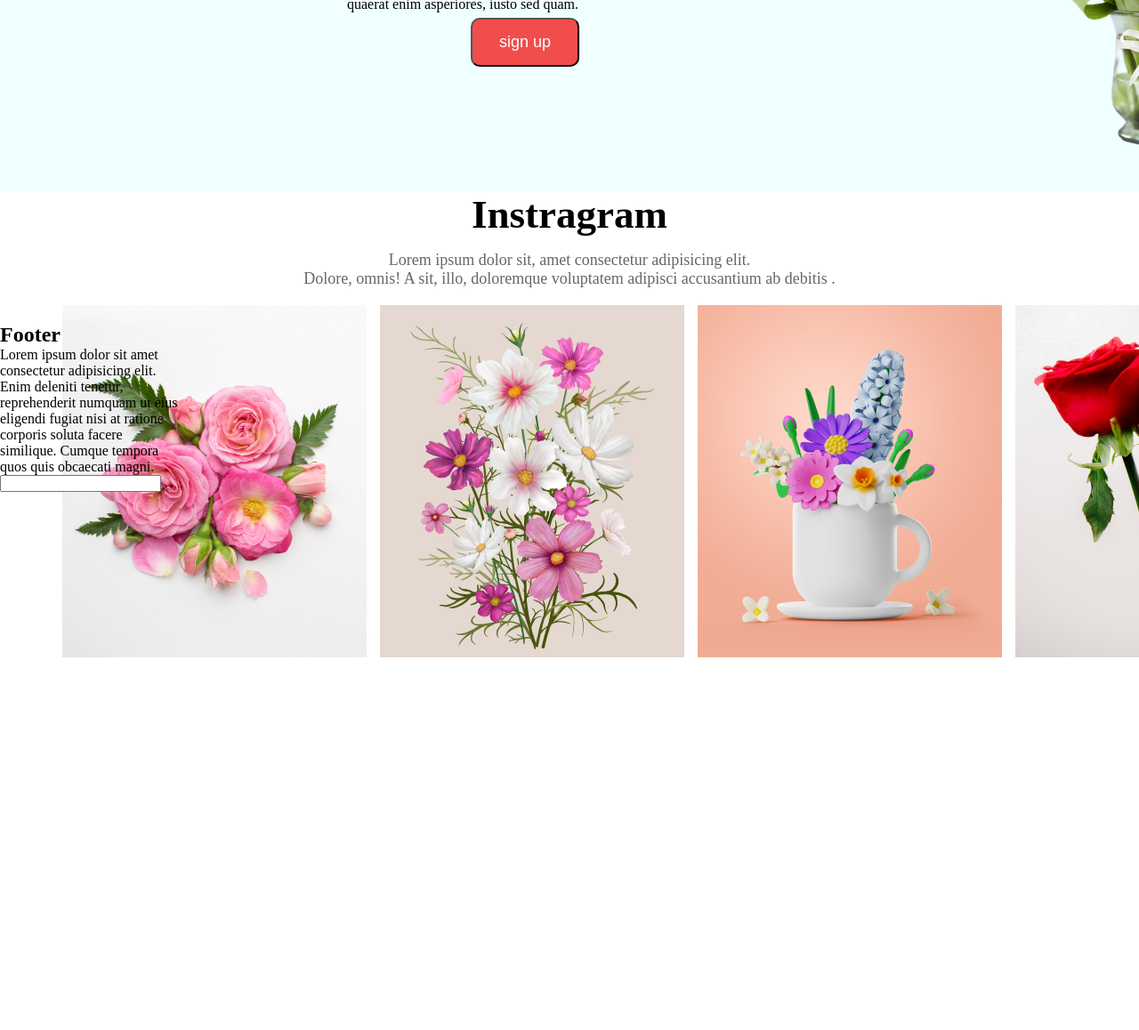
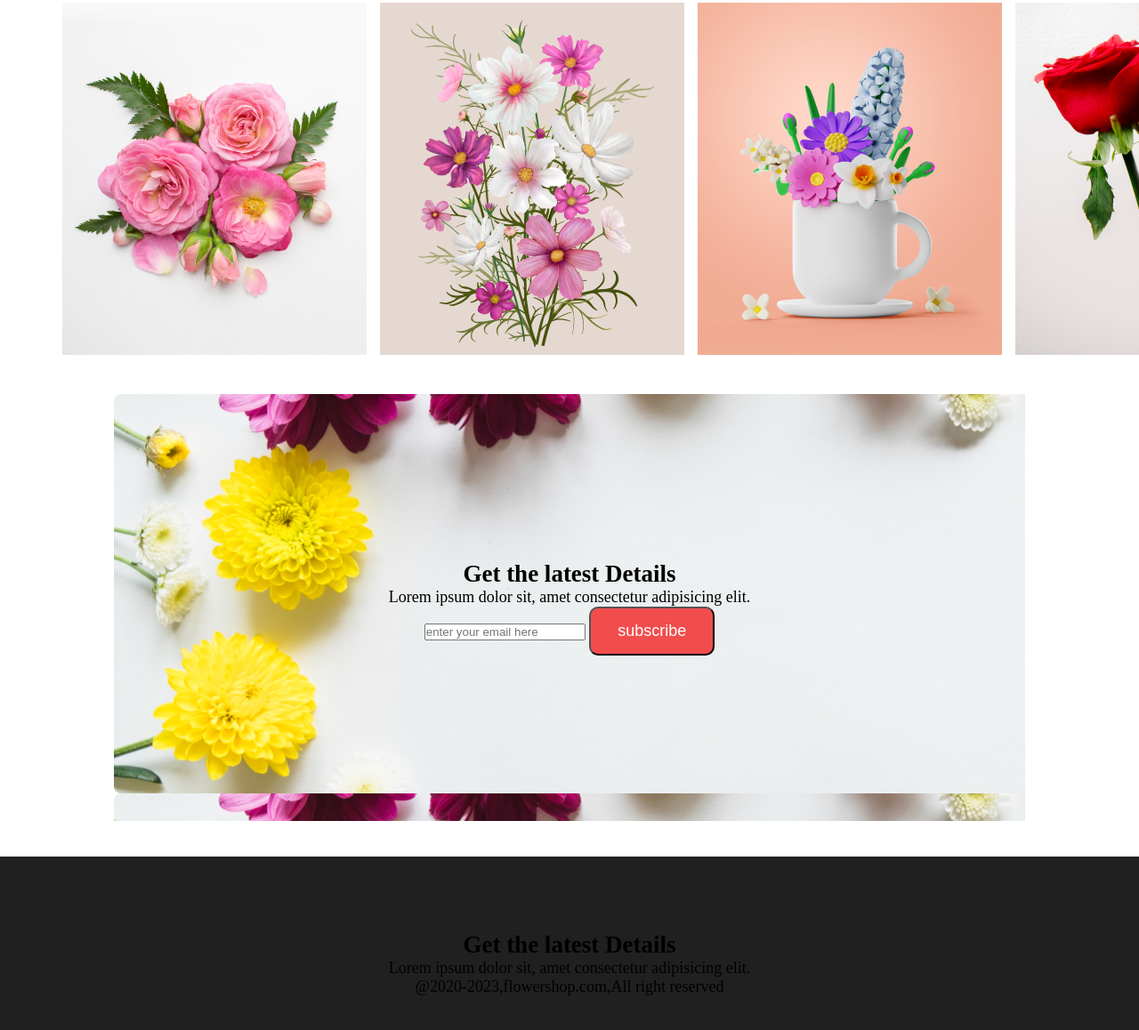
Before and after one commit to Fizz24434/Flower-shop-website, a plain HTML site: page index.html in a window 1280 px wide. Shown: the part 1642-2800 px from the top of the page at 89% size. Drawn offline with Linux system fonts and the light colour scheme.

```diff
--- a/index.html
+++ b/index.html
@@ -18,8 +18,9 @@
             <div class="logo">
                 <img class="logo-img" src="./pngwing 10.png">
             </div>
+        </div>
 
-        </div>
+
         <div class="bonus-container">
             <section>
                 <H1 Class="title">Our Featured flowers</H1>
@@ -28,6 +29,7 @@
 
             </section>
         </div>
+
         <div class="box-container">
             <div class="box1">
                 <img class="icon" src="./pngwing 6.png">
@@ -38,6 +40,7 @@
                 <img class="icon" src="./pngwing 7.png"><p class="details">pink flower tree</p>
             </div>
         </div>
+
         <div class="extra">
             <div class="icnn">
                 <img src="./Group 57.png">
@@ -61,17 +64,22 @@
             </div>
             <div>
                 <img class="logo-img2" src="/flower-shop-assignment/Flower Asset/pngwing 8.png">
+
             </div>
-        </div >
+        </div>
+
         <div class="bonus-container">
+
             <section>
                 <H1 Class="title">Instragram</H1>
                 <p class="discription">Lorem ipsum dolor sit, amet consectetur adipisicing elit. <br>Dolore, omnis! A sit, illo, doloremque voluptatem adipisci accusantium ab debitis .
                 </p>
             </Header>
-            <main>
             </section>
+
         </div>
+
+
         <div class="four-pic">
             <div class="pic1">
                 <img src="./Flower 01.png">
@@ -85,19 +93,30 @@
             <div class="pic4">
                 <img src="./flower-shop-assignment/Flower Asset/Rectangle 6.png">
             </div>
-        </div></div>
-    </main>
+        </div>
+
+    <section>
+        <div class="instragram">
+           <div class="details"> <h2>Get the latest Details </h2>
+            <p>Lorem ipsum dolor sit, amet consectetur adipisicing elit.</p>
+            <div class="search-action">
+                <input type="text" placeholder="enter your email here">
+                <button class="button">subscribe</button>
+
+            </div>
+        </div>
+        </div>
+
+    </section>
+
     <footer>
-        <section>
-        <div class="top-footer" img src="(./flower-shop-assignment/Flower Asset/Rectangle 9.png)">
-            <h1> Footer</h1>
-            <p>Lorem ipsum dolor sit amet consectetur adipisicing elit. Enim deleniti tenetur, reprehenderit numquam ut eius eligendi fugiat nisi at ratione corporis soluta facere similique. Cumque tempora quos quis obcaecati magni.</p>
-            <form>
-                <label for="Email">
-                    <input type="email" Name=""id=""></label>
-            </form>
-        </section>
+    <div class="footer">
+
+        <div class="details"> <h2>Get the latest Details </h2>
+         <p>Lorem ipsum dolor sit, amet consectetur adipisicing elit.</p>
+         <p>@2020-2023,flowershop.com,All right reserved </p>
         </div>
+    </div>
     </footer>
 
 </body>
--- /dev/null
+++ b/instragram.css
@@ -0,0 +1,26 @@
+*{
+    padding: 0;
+    margin: 0;
+    box-sizing: border-box;
+}
+.instragram{
+    width: 80%;
+    height: 60vh;
+    background-image: url(../Rectangle\ 9.png);
+    margin:40px auto;
+    display: flex;
+    align-items: center;
+    justify-content: center;
+}
+.footer{
+    width: 100%;
+    height: 30vh;
+    padding: 30px 0px;
+    background-color: rgb(33, 32, 32);
+    display: flex;
+    align-items: center;
+    justify-content: center;
+}
+.text{
+    width: 700px;
+}
--- a/style.css
+++ b/style.css
@@ -1,6 +1,7 @@
 *{
     padding: 0;
     margin: 0;
+    box-sizing: border-box;
 }
 .nav-container{
     display: flex;
@@ -8,10 +9,11 @@
     justify-content: space-around;
     align-items: center;
     height: 58vh;
+    width: 100%;
 }
 .logo-img{
     height: 426px;
-    width: 400px;
+    width: 80%;
 }
 .title{
     width: bold;
@@ -34,13 +36,11 @@
     font-size: 18px;
 }
 .icon{
-    width: 250px;
-    height: 300px;
+    width: 200px;
+    height: 230px;
     align-items: center;
 }
-.button-hover{
-        color: blue;
-}
+
 .nav-total{
     padding: 30px 30px;
 }
@@ -49,23 +49,30 @@
     display:flex;
     justify-content: space-between;
     align-items: center;
+    margin: auto;
+    gap: 80px;
+    width: 70%;
 
-    margin: 150px;
-
-
-    border-radius: 15px 50px;
 }
 .box1 {
     background-color: gray;
-    border-radius: top 50px;
+    border-radius: 130px 130px 0px 0px;
 }
-.box2 {background-color: gray;}
-.box3{background-color: gray;}
+.box2 {
+    background-color: gray;
+    border-radius: 130px 130px 0px 0px;
+}
+.box3{
+    background-color: gray;
+    border-radius: 130px 130px 0px 0px;
+}
 
 .bonus-container{
     align-items: center;
     height: 16vh;
     text-align: center;
+    width: 100%;
+    align-items: center;
 
 
 
@@ -88,6 +95,7 @@
     margin:60px 60px 60px 60px ;
 
 }
+.text
 .logo-img2{
     height: 350px;
     width: 300px;
@@ -118,23 +126,40 @@
     gap: 5px;
 
 }
-.lastbanner{
-    height: 500px;;
-}
 
 .four-pic{
     display:flex;
-    height: 20px;
-    width: 20px;
+    height: 50vh;
+    width: 80%;
     justify-content: space-between;
     gap:15px;
     margin-left: 70px;
 
 
 }
-.top-footer{
-    height: 150vh;
-    width: 200px;
-    background-image: url(./flower-shop-assignment/Flower Asset/Rectangle 9.png);
-    margin:botton;
+
+
+
+
+.instragram{
+    width: 80%;
+    height: 60vh;
+    background-image: url(../Rectangle\ 9.png);
+    margin:40px auto;
+    display: flex;
+    align-items: center;
+    justify-content: center;
 }
+.form{
+    margin: 20px;
+    padding: 20px;
+}
+.footer{
+    width: 100%;
+    height: 30vh;
+    padding: 30px 0px;
+    background-color: rgb(33, 32, 32);
+    display: flex;
+    align-items: center;
+    justify-content: center;
+}
```
Also changed, not shown: instragram.html (added, +32 -0 lines), Rectangle 9.png (added).
